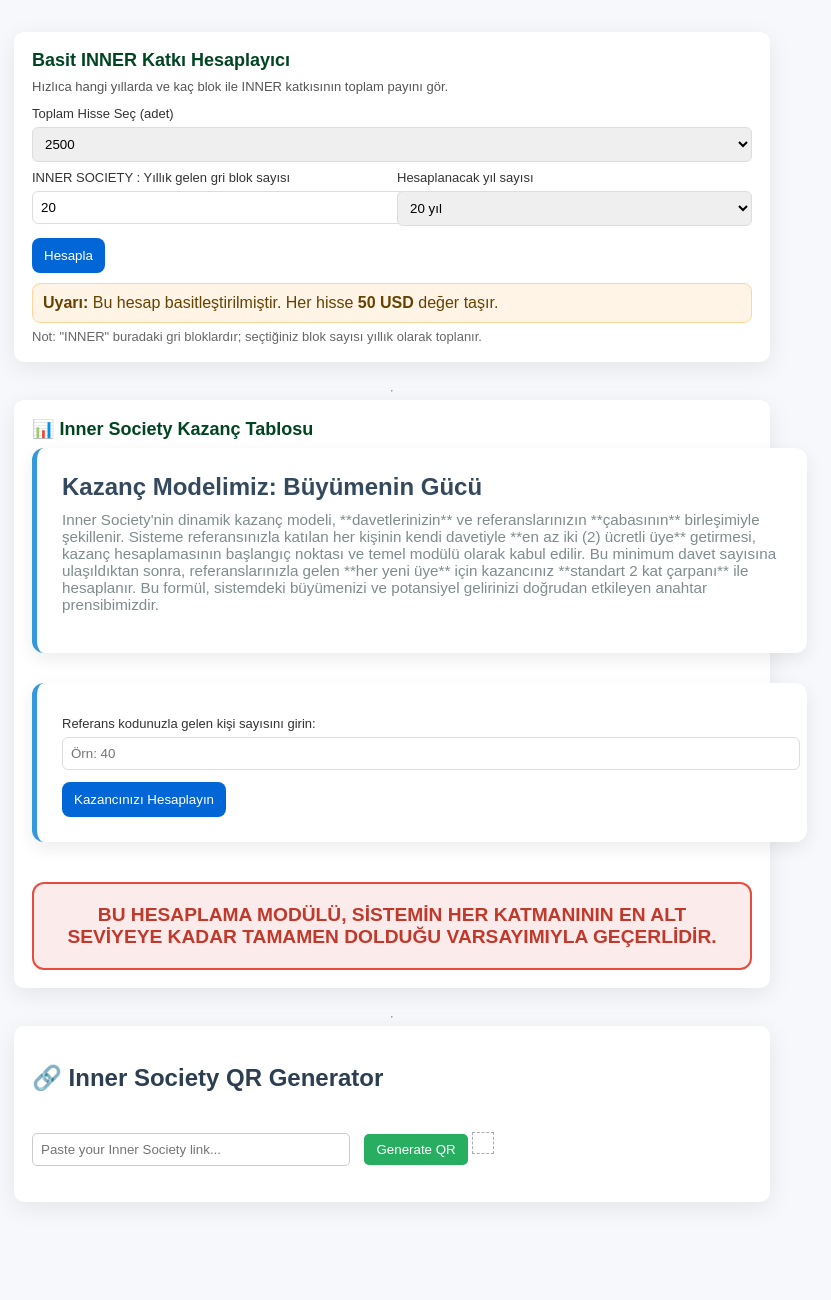
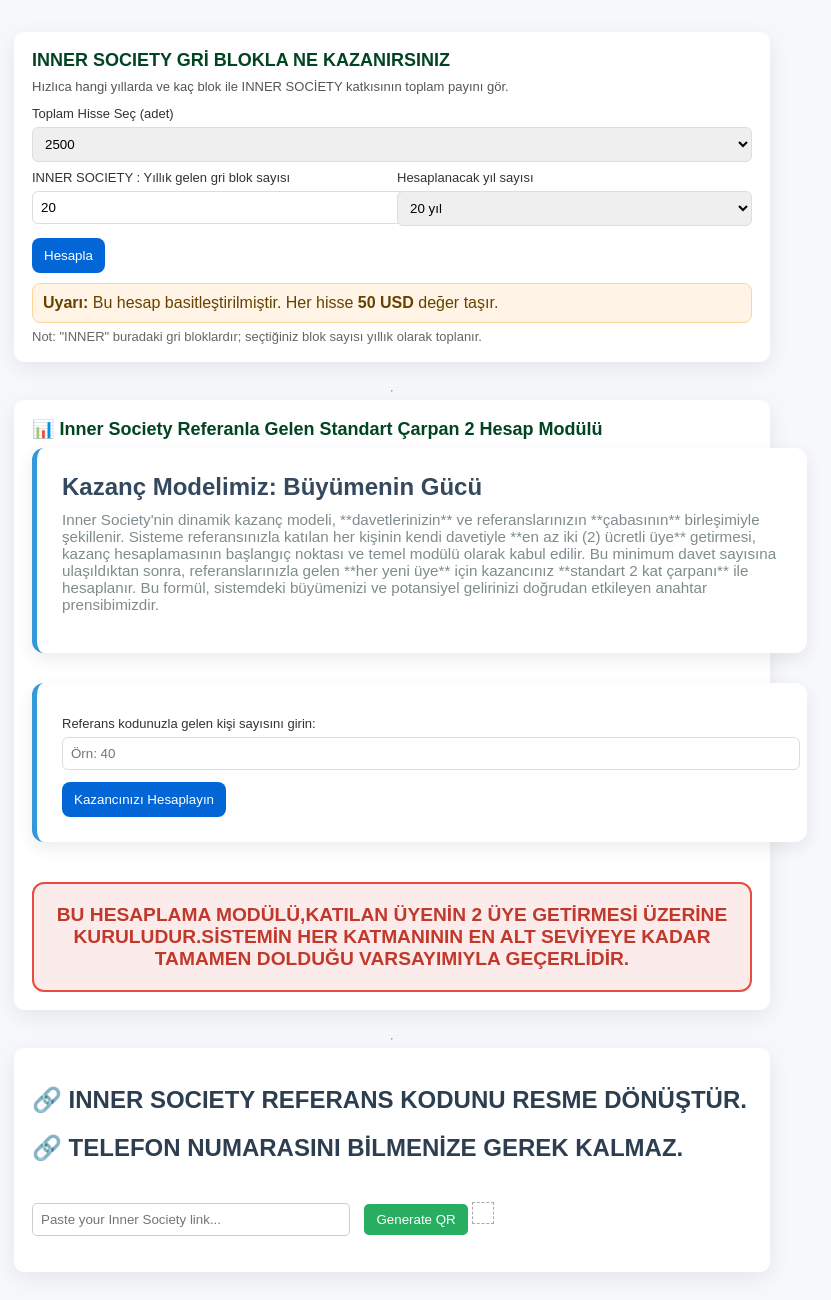
Before and after one commit to firstmurderer-innersociety/innersociety.co, a plain HTML site: page index.html in a window 1280 px wide. Shown: the whole page, without its empty margins (248-1079 px from the left). Before the commit the page ends 1254 px from the top, so only its background shows below. Drawn offline with Linux system fonts and the light colour scheme.

Commit message:
Update index.html

```diff
--- a/index.html
+++ b/index.html
@@ -4,6 +4,7 @@
   <meta charset="utf-8" />
   <meta name="viewport" content="width=device-width,initial-scale=1" />
   <title>Birleştirilmiş İçerik</title>
+  <script src="https://cdn.jsdelivr.net/npm/qrcodejs@1.0.0/qrcode.min.js"></script>
   <style>
     body{font-family:Arial,Helvetica,sans-serif;background:#f6f8fb;color:#042;display:flex;flex-direction: column; align-items:center;justify-content:center;padding:24px}
     .card{width:720px;background:#fff;border-radius:10px;box-shadow:0 6px 24px rgba(2,6,23,0.08);padding:18px; margin-bottom: 20px;}
@@ -74,8 +75,8 @@
 </head>
 <body>
   <div class="card">
-    <h1>Basit INNER Katkı Hesaplayıcı</h1>
-    <p class="lead">Hızlıca hangi yıllarda ve kaç blok ile INNER katkısının toplam payını gör.</p>
+    <h1>INNER SOCIETY GRİ BLOKLA NE KAZANIRSINIZ</h1>
+    <p class="lead">Hızlıca hangi yıllarda ve kaç blok ile INNER SOCİETY katkısının toplam payını gör.</p>
 
     <label>Toplam Hisse Seç (adet)</label>
     <select id="totalShares">
@@ -106,7 +107,7 @@
   <hr>
 
   <div class="card">
-    <h1>📊 Inner Society Kazanç Tablosu</h1>
+    <h1>📊 Inner Society Referanla Gelen Standart Çarpan 2 Hesap Modülü</h1>
     <div class="block">
       <div class="header">Kazanç Modelimiz: Büyümenin Gücü</div>
       <div class="desc">
@@ -130,14 +131,15 @@
     </div>
 
     <div class="warning">
-      BU HESAPLAMA MODÜLÜ, SİSTEMİN HER KATMANININ EN ALT SEVİYEYE KADAR TAMAMEN DOLDUĞU VARSAYIMIYLA GEÇERLİDİR.
+      BU HESAPLAMA MODÜLÜ,KATILAN ÜYENİN 2 ÜYE GETİRMESİ ÜZERİNE KURULUDUR.SİSTEMİN HER KATMANININ EN ALT SEVİYEYE KADAR TAMAMEN DOLDUĞU VARSAYIMIYLA GEÇERLİDİR.
     </div>
   </div>
 
   <hr>
 
   <div class="card">
-    <h2 style="color: #2C3E50;">🔗 Inner Society QR Generator</h2>
+    <h2 style="color: #2C3E50;">🔗 INNER SOCIETY REFERANS KODUNU RESME DÖNÜŞTÜR.</h2>
+    <h2 style="color: #2C3E50;">🔗 TELEFON NUMARASINI BİLMENİZE GEREK KALMAZ.</h2>
     <input type="text" id="link-input" placeholder="Paste your Inner Society link..."
            style="width: 300px; padding: 8px; border-radius: 5px; border: 1px solid #ccc;">
     <button onclick="generateQRCode()"
```
